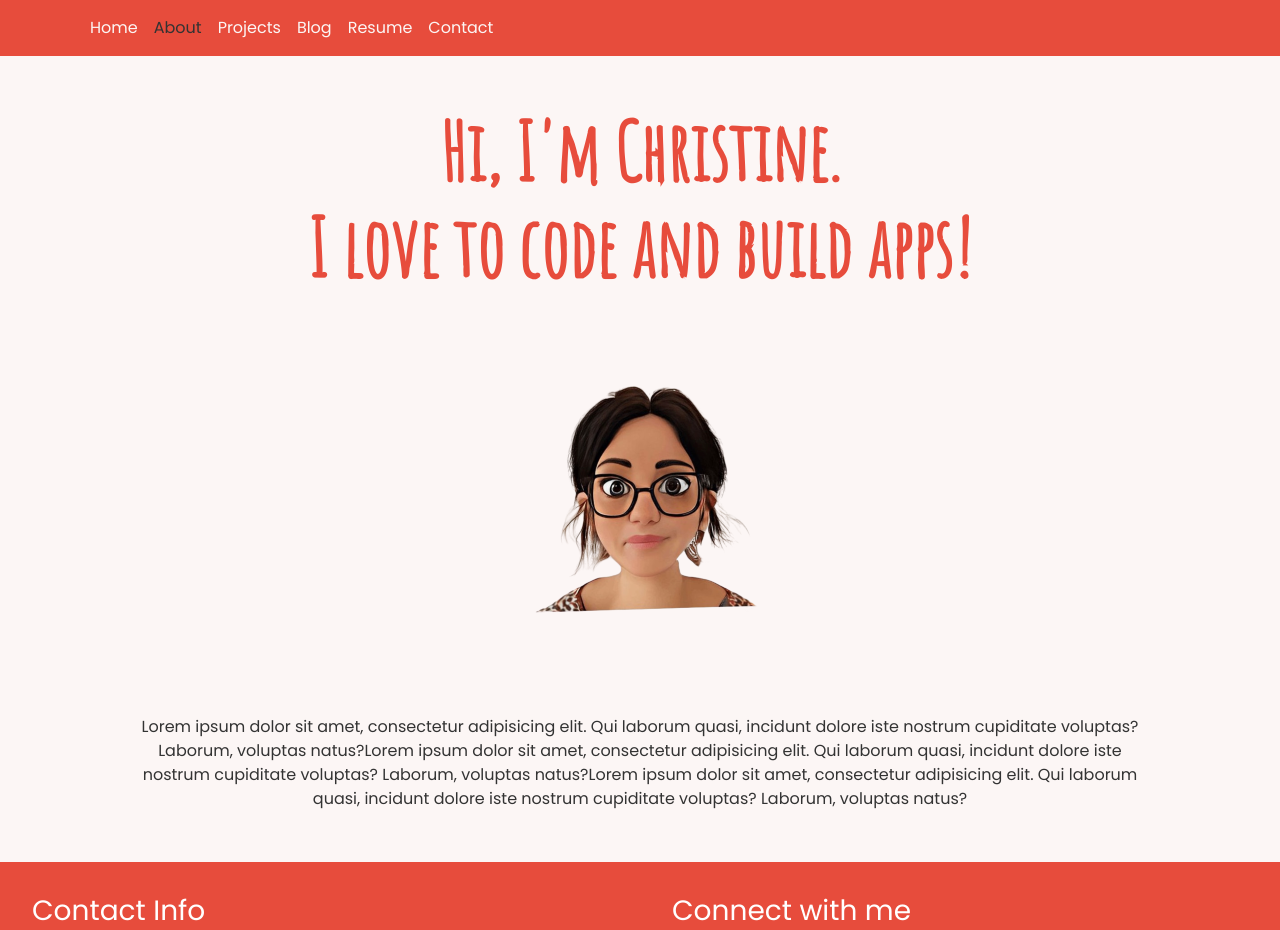
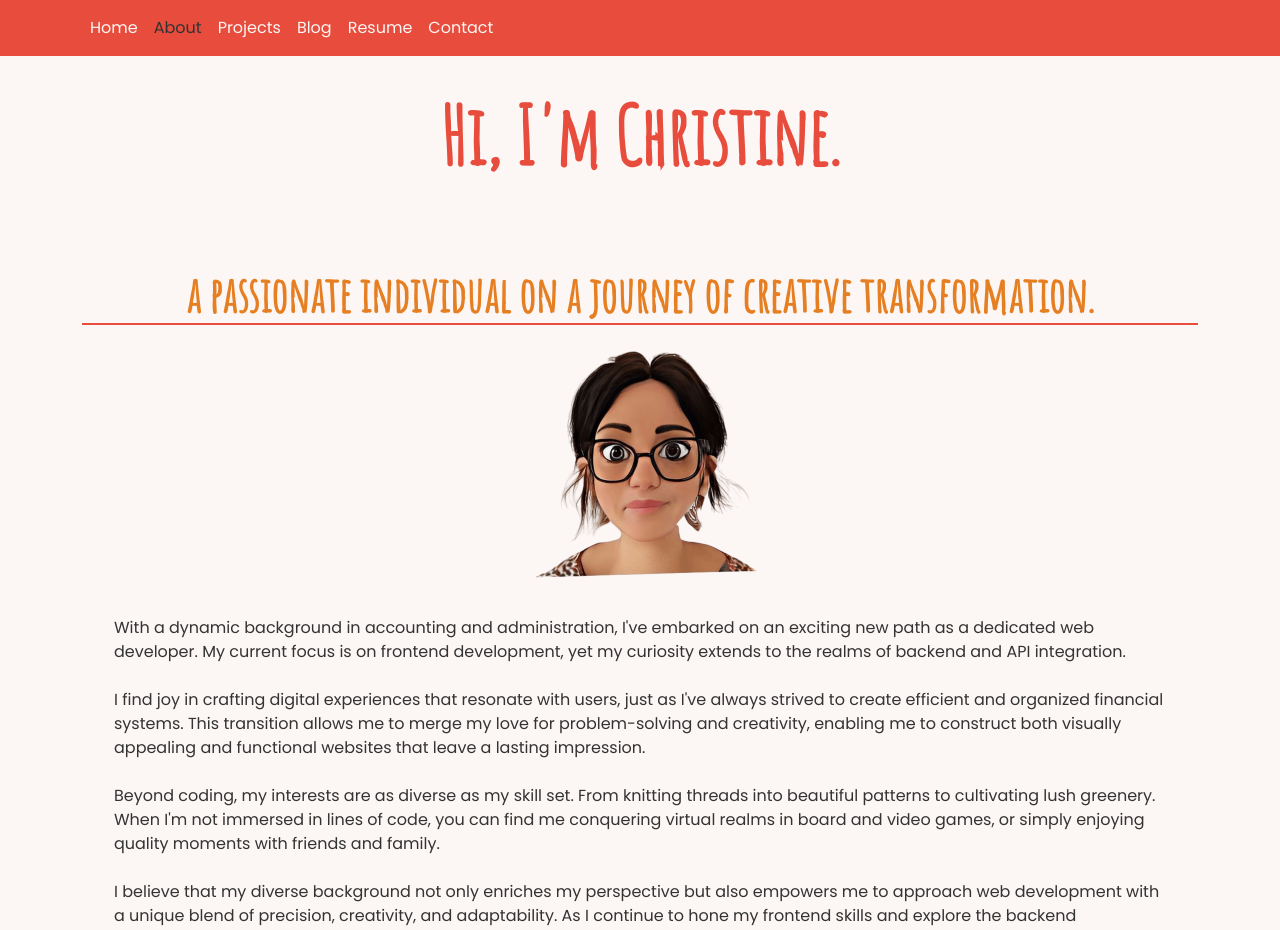
Before and after one commit to christinen22/myportfolio, a React (Vite) app in the folder portfolio/: page /about in a window 1280 px wide. Shown: the top 930 px of the page. Built offline with nearby package versions, Linux system fonts and the light colour scheme; a web font is replaced by a local one.

Commit message:
Added About-text

```diff
--- a/portfolio/src/App.scss
+++ b/portfolio/src/App.scss
@@ -103,9 +103,7 @@ a {
   font-size: 5rem;
 }
 
-.chrissy-img {
-  padding: 3rem;
-}
+
 
 /* Card */
 
@@ -188,8 +186,9 @@ li {
 }
 
 .about-text {
-  padding: 3rem;
+  padding: 2rem;
   color: #333333;
+  text-align: start;
 }
 
 .nav-link {
--- a/portfolio/src/components/ContactForm.tsx
+++ b/portfolio/src/components/ContactForm.tsx
@@ -14,7 +14,7 @@ const Contact: React.FC = () => {
     e.preventDefault();
 
     try {
-      await axios.post("http://127.0.0.1:8000/send-email", formData);
+      await axios.post("https://christinenapi.com/send-email", formData);
       console.log("Email sent successfully");
       setIsEmailSent(true);
       setFormData({ name: "", email: "", message: "" }); // Clear input fields
--- a/portfolio/src/components/CreatePostForm.tsx
+++ b/portfolio/src/components/CreatePostForm.tsx
@@ -19,7 +19,7 @@ const CreatePostForm: React.FC<CreatePostFormProps> = () => {
       const token = localStorage.getItem("token");
 
       const response = await axios.post(
-        "http://127.0.0.1:8000/api/posts",
+        "https://christinenapi.com/api/posts",
         {
           title,
           content,
--- a/portfolio/src/components/LoginForm.tsx
+++ b/portfolio/src/components/LoginForm.tsx
@@ -16,7 +16,7 @@ const LoginForm: React.FC<LoginFormProps> = ({ onLogin }) => {
     e.preventDefault();
 
     try {
-      const response = await axios.post("http://127.0.0.1:8000/api/login", {
+      const response = await axios.post("https://christinenapi.com/api/login", {
         email,
         password,
       });
--- a/portfolio/src/pages/About.tsx
+++ b/portfolio/src/pages/About.tsx
@@ -9,20 +9,54 @@ const About = () => {
           lg={true}
           className="lg:flex-grow md:w-1/2 lg:pr-24 md:pr-16 flex flex-col md:items-start md:text-left mb-16 md:mb-0 items-center text-center"
         >
-          <h1 className="sm:text-4xl text-3xl mb-4 about-h1">
+          <h1 className="sm:text-4xl text-3xl mb-4 resume-title">
             Hi, I'm Christine.
-            <br className="hidden lg:inline-block" />I love to code and build
-            apps!
           </h1>
+          <h3 className="resume-card-title">
+            <br className="hidden lg:inline-block" />a passionate individual on
+            a journey of creative transformation.
+          </h3>
+
           <img src={Chrissy} alt="illustration" className="chrissy-img" />
           <p className="mb-8 about-text">
-            Lorem ipsum dolor sit amet, consectetur adipisicing elit. Qui
-            laborum quasi, incidunt dolore iste nostrum cupiditate voluptas?
-            Laborum, voluptas natus?Lorem ipsum dolor sit amet, consectetur
-            adipisicing elit. Qui laborum quasi, incidunt dolore iste nostrum
-            cupiditate voluptas? Laborum, voluptas natus?Lorem ipsum dolor sit
-            amet, consectetur adipisicing elit. Qui laborum quasi, incidunt
-            dolore iste nostrum cupiditate voluptas? Laborum, voluptas natus?
+            <span>
+              With a dynamic background in accounting and administration, I've
+              embarked on an exciting new path as a dedicated web developer. My
+              current focus is on frontend development, yet my curiosity extends
+              to the realms of backend and API integration.
+            </span>
+            <br />
+            <br />
+            <span>
+              I find joy in crafting digital experiences that resonate with
+              users, just as I've always strived to create efficient and
+              organized financial systems. This transition allows me to merge my
+              love for problem-solving and creativity, enabling me to construct
+              both visually appealing and functional websites that leave a
+              lasting impression.
+            </span>
+            <br />
+            <br />
+            <span>
+              Beyond coding, my interests are as diverse as my skill set. From
+              knitting threads into beautiful patterns to cultivating lush
+              greenery. When I'm not immersed in lines of code, you can find me
+              conquering virtual realms in board and video games, or simply
+              enjoying quality moments with friends and family.
+            </span>
+            <br />
+            <br />
+            <span>
+              I believe that my diverse background not only enriches my
+              perspective but also empowers me to approach web development with
+              a unique blend of precision, creativity, and adaptability. As I
+              continue to hone my frontend skills and explore the backend
+              landscape, I'm excited to contribute my multifaceted talents to
+              the ever-evolving digital landscape.
+            </span>
+            <br />
+            <br />
+            <span>Thank you for taking a moment to learn more about me.</span>
           </p>
         </Col>
       </Container>
--- a/portfolio/src/services/api.tsx
+++ b/portfolio/src/services/api.tsx
@@ -1,6 +1,6 @@
 import axios from "axios";
 
-export const baseUrl = "http://127.0.0.1:8000";
+export const baseUrl = "https://christinenapi.com";
 
 /**
  * GET posts
```
